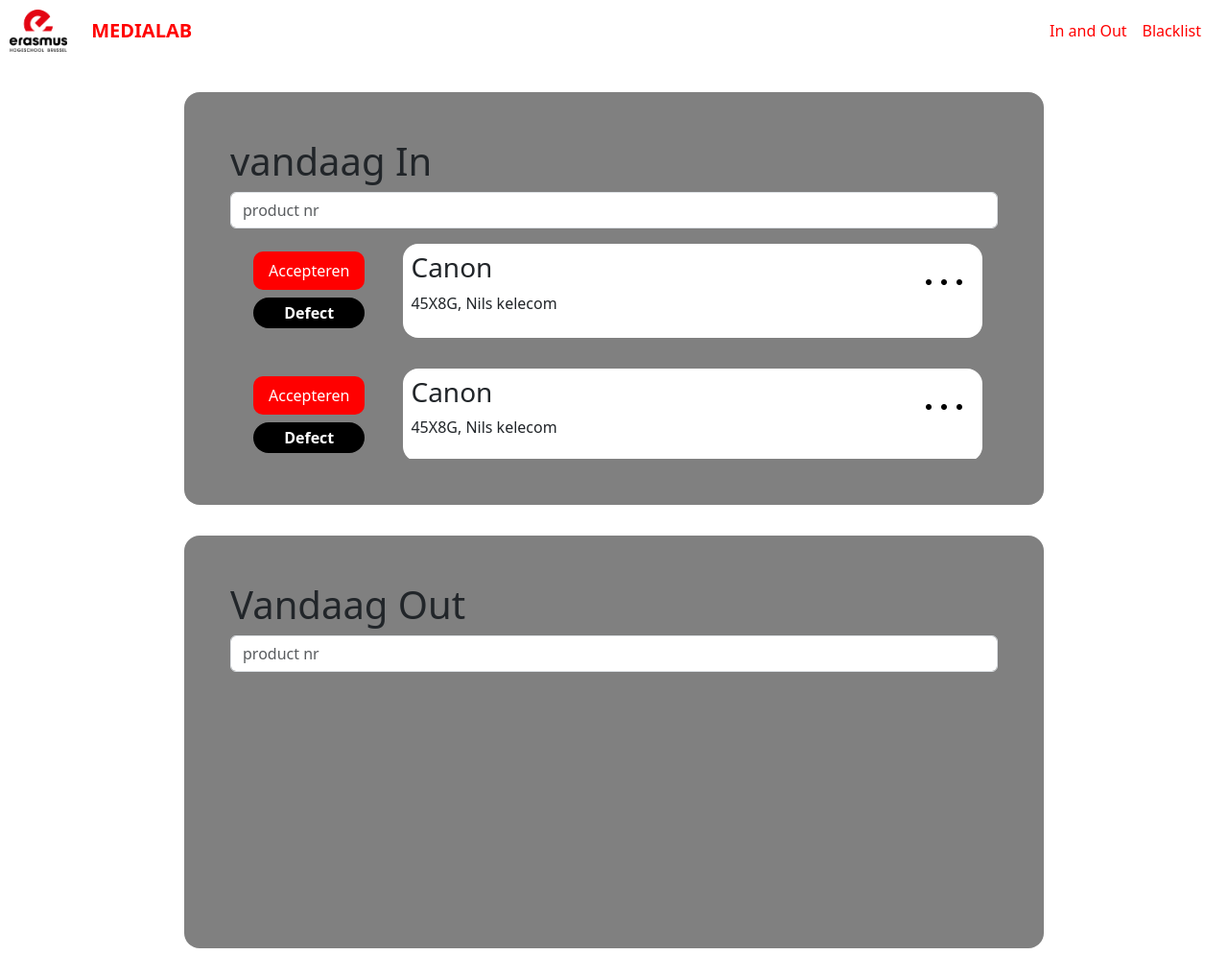
After one commit to nilskele/ProgrammingProject1, a PHP site: page /php/inandout.php in a window 1280 px wide. The commit adds this page. Shown: the whole page at 96% size. Run offline with PHP 8.4, Linux system fonts and the light colour scheme.

Commit message:
beginning of admin dashboard and in/out page
Co-authored-by: Jente <jente01t@users.noreply.github.com>
Co-authored-by: Weiam1 <Weiam1@users.noreply.github.com>
Co-authored-by: Samia-almtlek <Samia-almtlek@users.noreply.github.com>
Co-authored-by: LucasHuygen1 <LucasHuygen1@users.noreply.github.com>

```diff
--- a/css/admin.css
+++ b/css/admin.css
@@ -12,7 +12,7 @@
 
 
 }
-.productNr{
+h1{
     margin: 0;
 }
 #container1{
--- /dev/null
+++ b/css/inandout.css
@@ -0,0 +1,61 @@
+body {
+    background-color: white;
+}
+.inOutCatalagus{
+    height: 30vh;
+}
+.inAndOut{
+    margin-left: 15vw;
+    width: 70vw;
+    background-color: grey;
+    border-radius: 1em;
+    margin-top: 2em;
+    margin-bottom: 2em;
+    padding: 3em;
+}
+.defectButton{
+    background-color: black;
+    color: white;
+    font-weight: bold;
+    text-decoration: none;
+    border-radius: 1em;
+    text-align: center;
+    align-content: center;
+    margin-top: 0.5em;
+    height: 2em;
+    transition: 0.5s;
+}
+.defectButton:hover{
+    background-color: #464545;
+}
+.dots{
+    width: 4em;
+    transition: 0.5s ;
+    border-radius: 3em;
+}
+.dots:hover{
+
+    background-color: lightgray;
+    width: 4.5em;
+}
+.productState{
+    display: flex;
+    flex-direction: row;
+}
+.inButtons{
+    display: flex;
+    flex-direction: column;
+    margin: 1.5em;
+
+}
+.productInfo{
+    margin: 1em;
+    padding: 0.5em;
+    border-radius: 1em;
+    display: flex;
+    flex-direction: row;
+    background-color: white;
+    justify-content: space-between;
+
+    width: 100%;
+}
--- a/php/admin.php
+++ b/php/admin.php
@@ -2,7 +2,7 @@
   <link rel="stylesheet" href="../css/styles.css" />
   <link rel="stylesheet" href="../css/admin.css">
 
-<?php include("header.php")?>
+<?php include("header2.php")?>
 
 <div id="adminDashboard">
     <div id="container1">
--- /dev/null
+++ b/php/blacklist.php
@@ -0,0 +1,5 @@
+<link rel="stylesheet" href="../bootstrap/css/bootstrap.min.css" />
+  <link rel="stylesheet" href="../css/styles.css" />
+  <link rel="stylesheet" href="../css/blacklist.css">
+
+<?php include("header2.php")?>
--- /dev/null
+++ b/php/header2.php
@@ -0,0 +1,14 @@
+
+<nav class="navbar navbar-light">
+  <a class="navbar-brand mb-0 h1 medialab" href="#">
+    <img src="../images/EhB-logo-transparant.png" width="60" class="d-inline-block align-top"
+      alt="ehb EhB-logo-transparant" />
+    <span class="medialabTitleNav">Medialab</span>
+  </a>
+  <nav class="navbar navbar-expand-lg navbar-light">
+    <div class="navbar-nav">
+      <a class="nav-item nav-link" href="inandout.php">In and Out</a>
+      <a class="nav-item nav-link" href="blacklist.php">Blacklist</a>
+    </div>
+  </nav>
+</nav>
--- /dev/null
+++ b/php/inandout.php
@@ -0,0 +1,94 @@
+<link rel="stylesheet" href="../bootstrap/css/bootstrap.min.css" />
+  <link rel="stylesheet" href="../css/styles.css" />
+  <link rel="stylesheet" href="../css/inandout.css">
+
+<?php include("header2.php")?>
+
+<div class="inAndOut">
+  <h1>vandaag In</h1>
+  <input type="text" class="form-control" id="inputName3" placeholder="product nr" />
+
+  <div class="inOutCatalagus overflow-auto">
+    <div class="productstate">
+      <div class="inButtons">
+        <a class="btn btn-primary" href="">Accepteren</a>
+        <a class="defectButton" href="">Defect</a>
+
+      </div>
+      <div class="productInfo">
+        <div class="info">
+          <h3>Canon</h3>
+          <p>45X8G, Nils kelecom</p>
+        </div>
+        <div class="moreinfo">
+          <img class="dots" src="../images/9025404_dots_three_icon.png" alt="More info image">
+        </div>
+      </div>
+
+
+    </div>
+    <div class="productstate">
+      <div class="inButtons">
+        <a class="btn btn-primary" href="">Accepteren</a>
+        <a class="defectButton" href="">Defect</a>
+
+      </div>
+      <div class="productInfo">
+        <div class="info">
+          <h3>Canon</h3>
+          <p>45X8G, Nils kelecom</p>
+        </div>
+        <div class="moreinfo">
+          <img class="dots" src="../images/9025404_dots_three_icon.png" alt="More info image">
+        </div>
+      </div>
+
+
+    </div>
+    <div class="productstate">
+      <div class="inButtons">
+        <a class="btn btn-primary" href="">Accepteren</a>
+        <a class="defectButton" href="">Defect</a>
+
+      </div>
+      <div class="productInfo">
+        <div class="info">
+          <h3>Canon</h3>
+          <p>45X8G, Nils kelecom</p>
+        </div>
+        <div class="moreinfo">
+          <img class="dots" src="../images/9025404_dots_three_icon.png" alt="More info image">
+        </div>
+      </div>
+
+
+    </div>
+    <div class="productstate">
+      <div class="inButtons">
+        <a class="btn btn-primary" href="">Accepteren</a>
+        <a class="defectButton" href="">Defect</a>
+
+      </div>
+      <div class="productInfo">
+        <div class="info">
+          <h3>Canon</h3>
+          <p>45X8G, Nils kelecom</p>
+        </div>
+        <div class="moreinfo">
+          <img class="dots" src="../images/9025404_dots_three_icon.png" alt="More info image">
+        </div>
+      </div>
+
+
+    </div>
+  </div>
+
+
+
+</div>
+
+<div class="inAndOut">
+  <h1>Vandaag Out</h1>
+  <input type="text" class="form-control" id="inputName3" placeholder="product nr" />
+  <div class="inOutCatalagus"></div>
+</div>
```
Also changed, not shown: css/blacklist.css (added), images/9025404_dots_three_icon.png (added), 2 other files.
